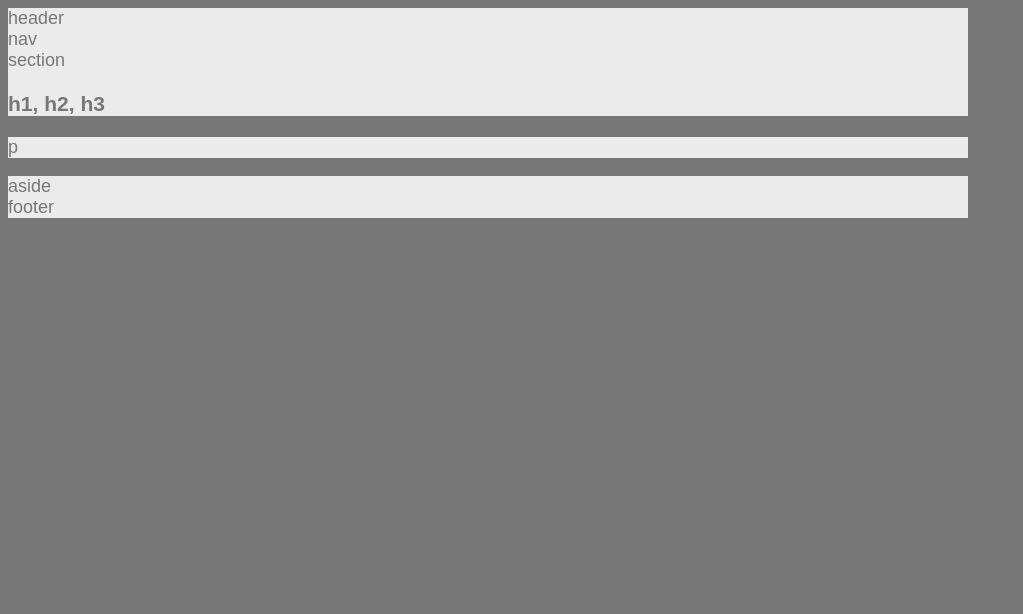
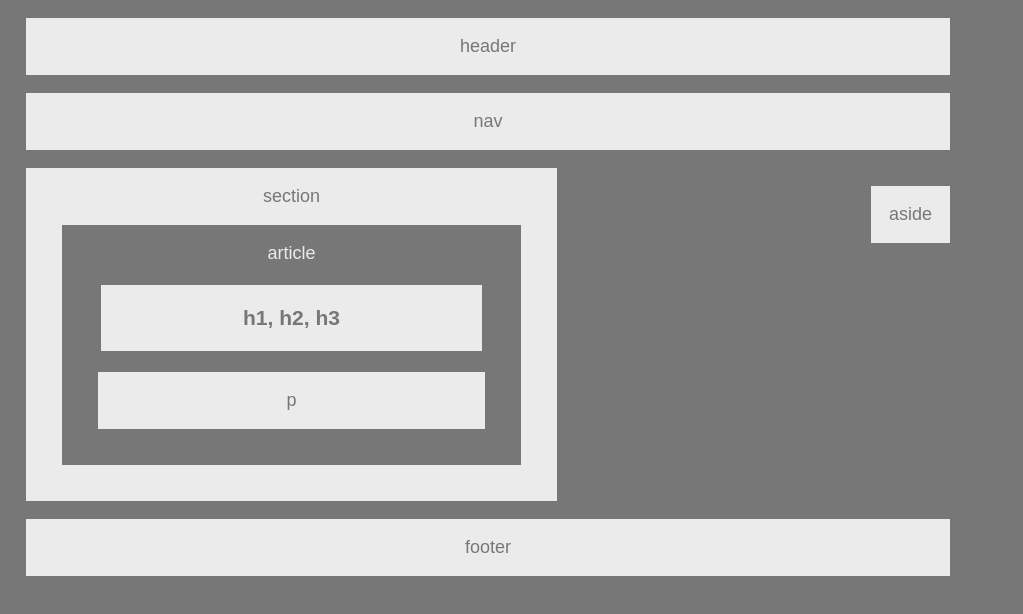
Before and after one commit to rutterer/HW-Wireframe, a plain HTML site: page index.html in a window 1280 px wide. Shown: the whole page, without its empty margins (0-1023 px from the left). Drawn offline with Linux system fonts and the light colour scheme.

Commit message:
tweaked the styling

```diff
--- a/index.html
+++ b/index.html
@@ -9,13 +9,16 @@
   </header>
   <nav>nav
   </nav>
+  <aside>aside</aside>
   <section>section
     <article>
+        article
         <h1>h1, h2, h3</h1>
         <p>p</p>
     </article>
+
   </section>
-  <aside>aside</aside>
+
   <footer>footer</footer>
 <body>
 
--- a/style.css
+++ b/style.css
@@ -8,35 +8,62 @@ body {
 
 header {
     background: #ebebeb;
+    padding: 1em;
+    margin: 1em;
+    text-align: center;
 }
 
 nav {
     background: #ebebeb;
+    text-align: center;
+    padding: 1em;
+    margin: 1em;
 }
 
 section {
     background: #ebebeb;
+    text-align: center;
+    padding: 1em;
+    margin: 1em;
+    width: 495px;
 }
 
 aside {
     background: #ebebeb;
+    text-align: center;
+    padding: 1em;
+    margin: 1em;
+    float: right;
+
 }
 
 footer {
     background: #ebebeb;
+    text-align: center;
+    padding: 1em;
+    margin: 1em;
 }
 
 article {
     color: #ebebeb;
     background: #777;
+    text-align: center;
+    padding: 1em;
+    margin: 1em;
 }
 
 h1 {
     color: #777;
     background: #ebebeb;
+    text-align: center;
+    padding: 1em;
+    margin: 1em;
 }
 
 p {
     color: #777;
     background: #ebebeb;
+    text-align: center;
+    padding: 1em;
+    margin: 1em;
 }
```
